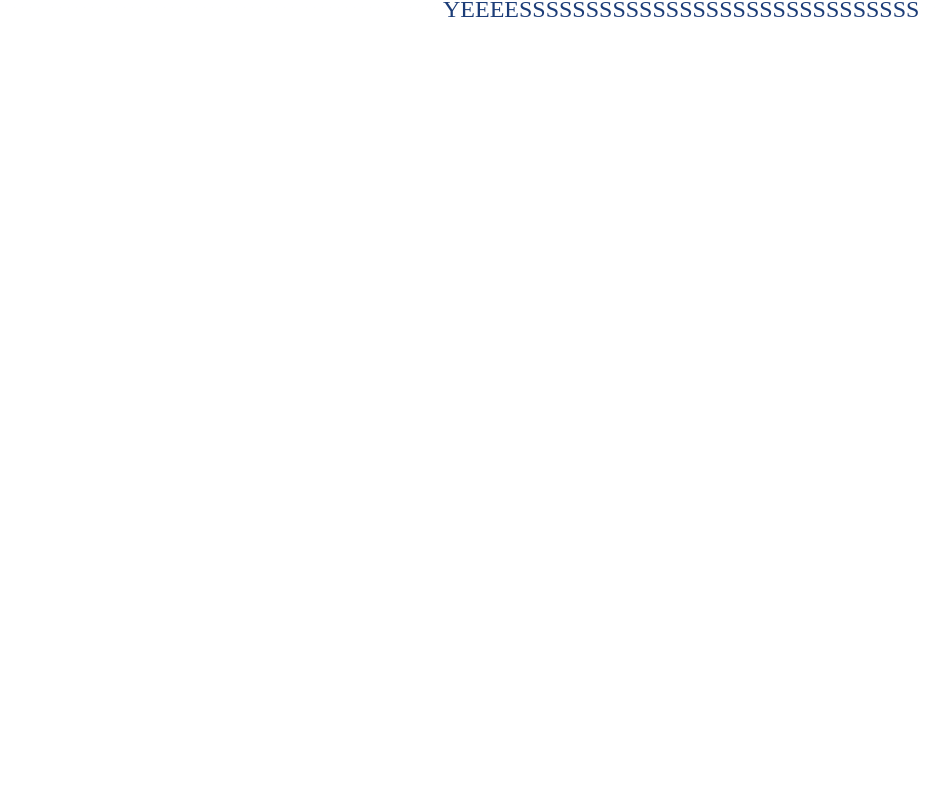
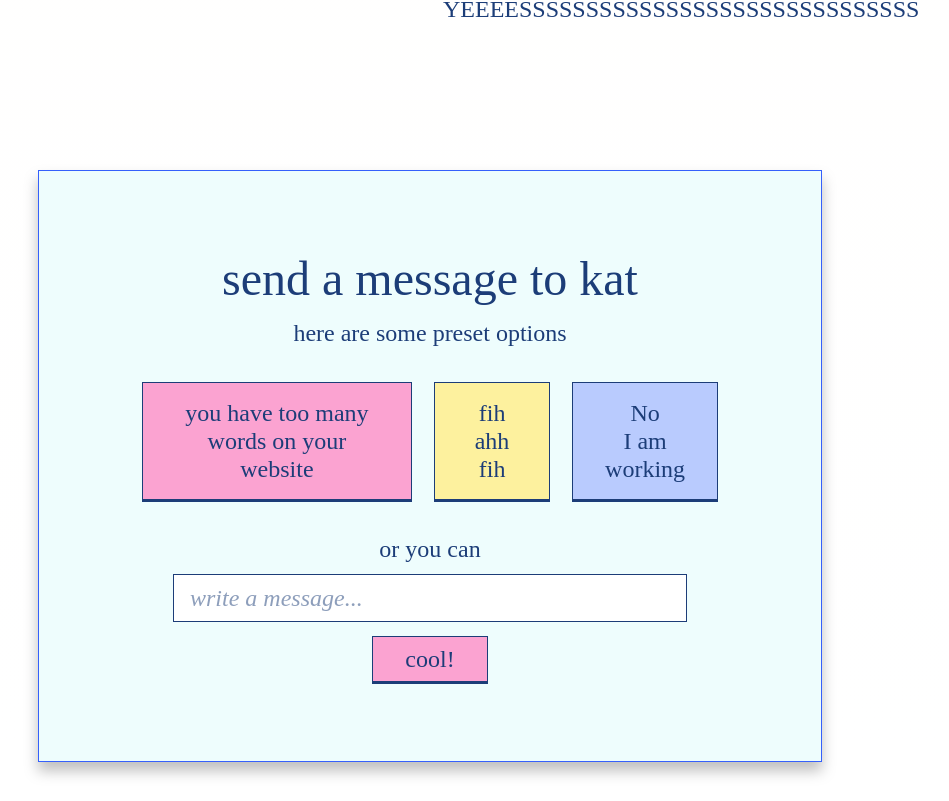
Before and after one commit to ikealoverkat/katwebsite3, a SvelteKit app: page / in a window 1280 px wide. Shown: the part 3605-4406 px from the top of the page, without its empty margins (210-1159 px from the left). Before the commit the page ends 3712 px from the top, so only its background shows below. Built offline with nearby package versions, Linux system fonts and the light colour scheme.

Commit message:
add send message section frontend

```diff
--- a/src/routes/+page.svelte
+++ b/src/routes/+page.svelte
@@ -230,7 +230,7 @@
 					<img src="/imgs/landing/intern-3.PNG" alt="athena team dinner" />
 				</div>
 				<div class="mr-20 flex flex-col text-left">
-					<h1 class="text-[48px] leading-12 text-dark-blue">LISTEN TO BEABADOOBEE</h1>
+					<h1 class="text-[48px] leading-12 text-dark-blue font-bold">LISTEN TO BEABADOOBEE</h1>
 					<p class="mb-2 text-[24px] text-dark-blue italic">since june 2022</p>
 					<p class="text-[24px] text-dark-blue">
 						I LOVE BEABADOOBEE <br />
@@ -240,5 +240,18 @@
 				</div>
 			</div>
 		</div>
+		<!-- send a message -->
+		<div class="mt-36 outline outline-blue bg-light-teal drop-shadow-xl drop-shadow-black/25 p-18 m-10 w-11/18 justify-self-center justify-items-center items-center text-center align-middle">
+			<h1 class="text-[48px] text-dark-blue">send a message to kat</h1>
+			<p class="text-[24px] text-dark-blue">here are some preset options</p>
+			<div class="flex flex-row gap-6 m-8">
+				<button class="message-button bg-pink">you have too many words on your website</button>
+				<button class="message-button bg-light-yellow">fih ahh fih</button>
+				<button class="message-button bg-[#b9cbfe]">No <br/> I am working</button>
+			</div>
+			<p class="text-[24px] text-dark-blue">or you can</p>
+			<input placeholder="write a message..." type="text" class="outline message-custom"/>
+			<input type="submit" value="cool!" class="outline message-submit"/>
+		</div>
 	</div>
 </div>
--- a/src/routes/layout.css
+++ b/src/routes/layout.css
@@ -3,6 +3,7 @@
 
 @theme {
     --color-light-blue: #e3f7fe;
+    --color-light-teal: #eefdfd;
     --color-light-yellow: #fdf19e;
     --color-pink: #fba3d1;
     --color-blue: #3660fb;
@@ -27,3 +28,58 @@
     filter: drop-shadow(0px 4px 0px var(--color-dark-blue));
     transition: all 0.1s ease-in-out;
 }
+
+.message-button {
+    outline: 1px solid var(--color-dark-blue);
+    padding: 16px 32px;
+    max-width: 320px;
+    line-height: 28px;
+    color: var(--color-dark-blue);
+    font-size: 24px;
+    filter: drop-shadow(0px 2px 0px var(--color-dark-blue));
+    transition-duration: 0.2s;
+}
+
+.message-button:hover {
+    transition: all 0.2s ease-in-out;
+    transform: scale(1.05, 1.05);
+    outline: 2px solid var(--color-dark-blue);
+    filter: drop-shadow(0px 4px 0px var(--color-dark-blue));
+}
+
+.message-button:active {
+    transform: scale(0.8, 0.8);
+}
+
+.message-custom {
+    outline: 1px solid var(--color-dark-blue);
+    font-style: italic;
+    font-size: 24px;
+    color: var(--color-dark-blue);
+    margin: 8px;
+    background-color: white;
+    padding: 5px 16px;
+    width: 40vw;
+}
+
+.message-submit {
+    outline: 1px solid var(--color-dark-blue);
+    filter: drop-shadow(0px 2px 0px var(--color-dark-blue));
+    color: var(--color-dark-blue);
+    background-color: var(--color-pink);
+    font-size: 24px;
+    padding: 4px 32px;
+    margin: 8px;
+    transition-duration: 0.1s;
+}
+
+.message-submit:hover {
+    transition: all 0.1s ease-in-out;
+    padding: 2px 32px;
+    filter: drop-shadow(0px 4px 0px var(--color-dark-blue));
+    transform: scale(1.05, 1.05);
+}
+
+.message-submit:active {
+    transform: scale(0.9, 0.9);
+}
```
